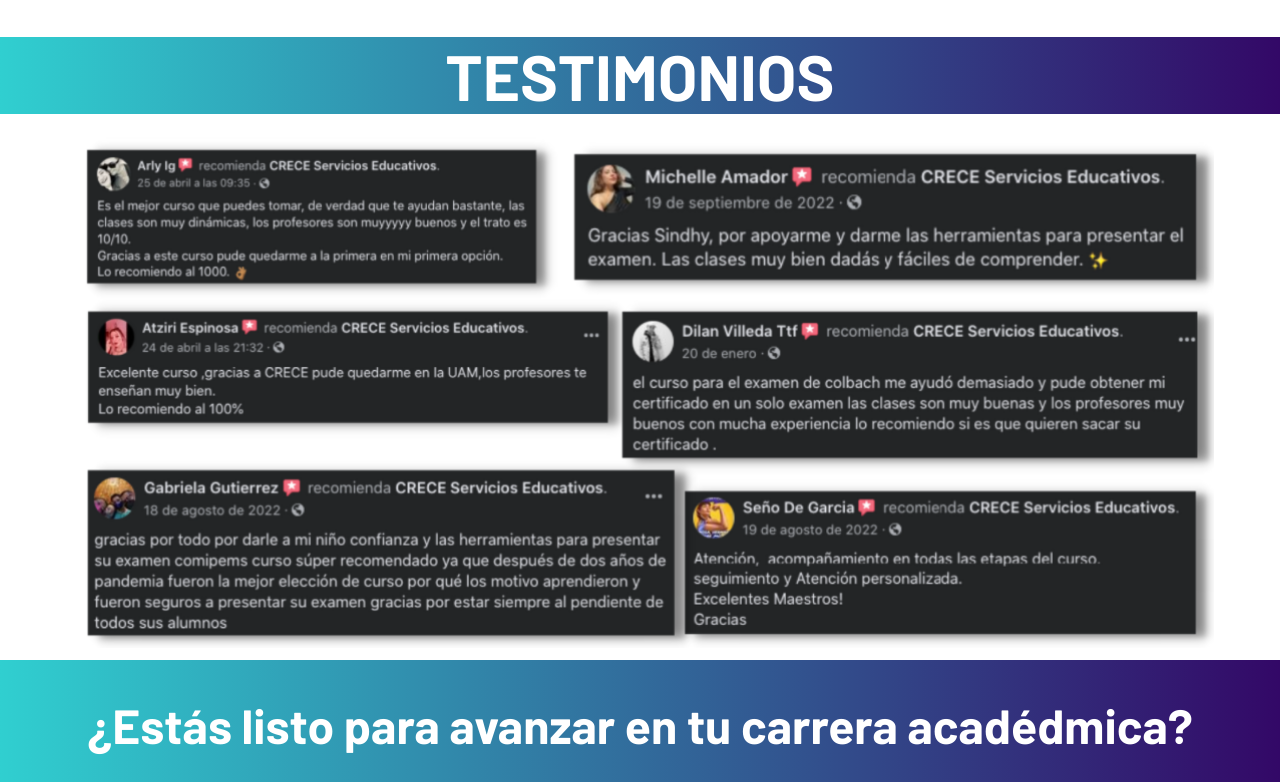
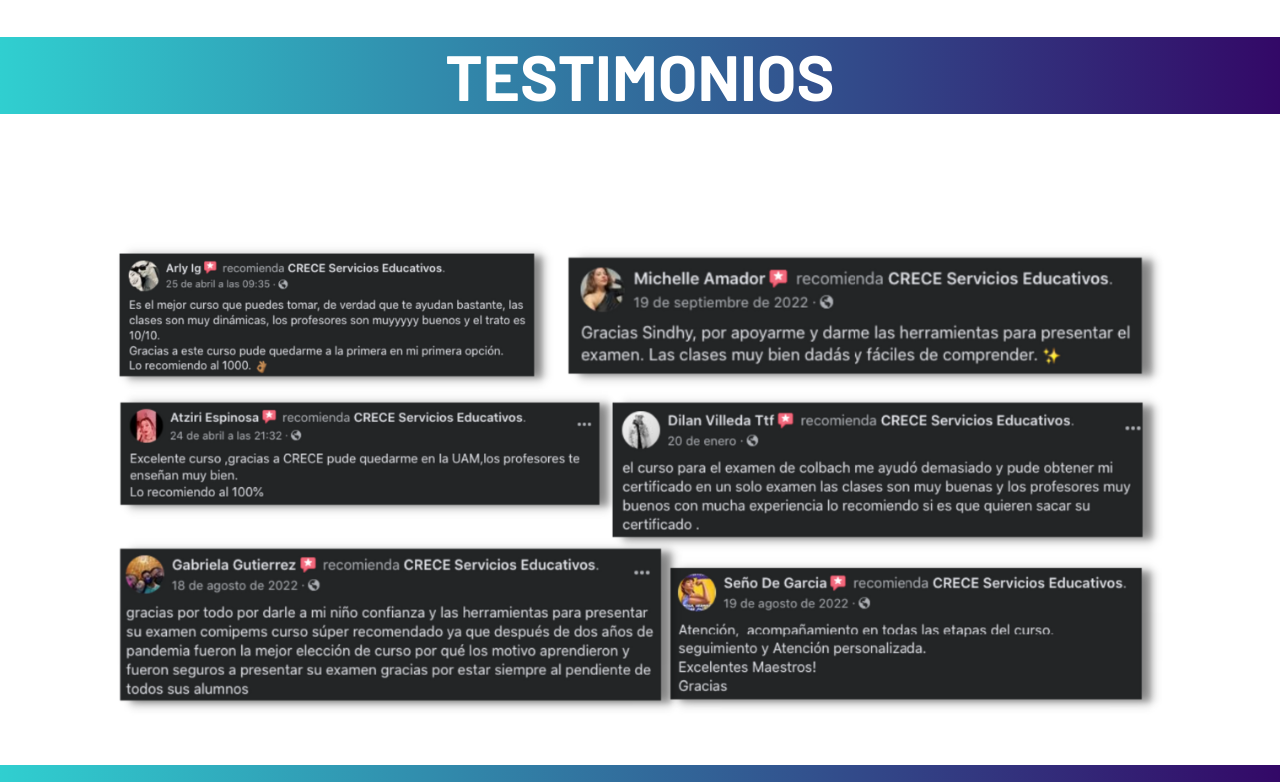
Before and after one commit to ingnicolaspj/LANDING_CRECE_V4, a plain HTML site: page index.html in a window 1280 px wide. Shown: the part 1371-2153 px from the top of the page. Drawn offline with nearby package versions, Linux system fonts and the light colour scheme.

Commit message:
update img testimonios

```diff
--- a/index.html
+++ b/index.html
@@ -70,7 +70,7 @@
         </article>
         <article class="main_testimonial">
             <h2 class="main_testimonial--h1">TESTIMONIOS</h2>
-            <img class="main_testimonial--img" src="./img/tetimonios.png" alt="Not Found" width="90%">
+            <img class="main_testimonial--img" src="./img/testimonios.png" alt="Not Found" width="90%">
         </article>
     </main>
     <footer class="footer" id="footer">
```
Also changed, not shown: img/testimonios.png (added), img/tetimonios.png (deleted).
